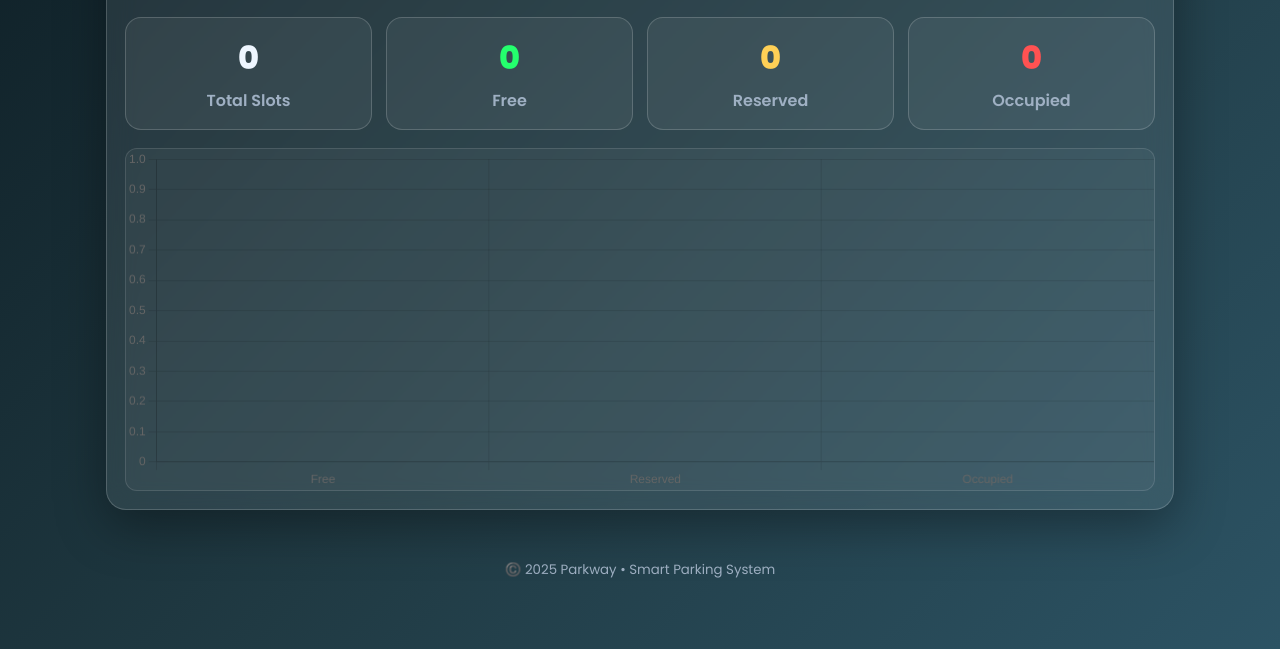
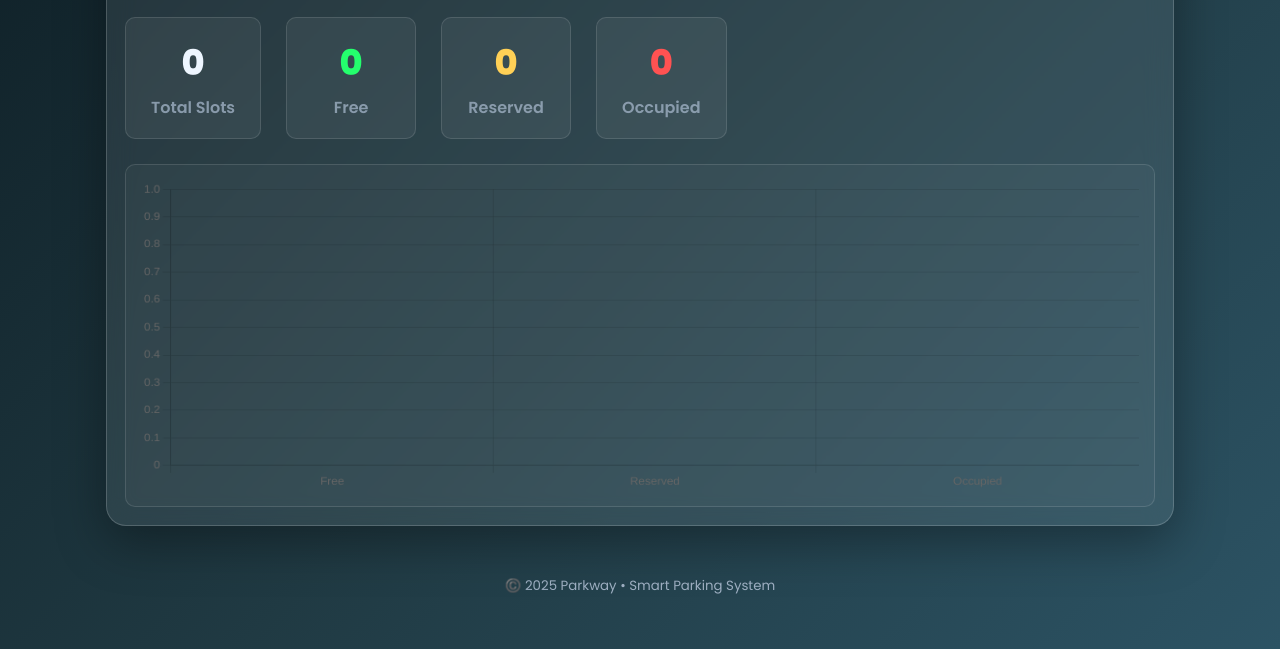
Before and after one commit to patshivm/ParkWay, a website: page dashboard.html in a window 1280 px wide. Shown: the part 151-800 px from the top of the page. Drawn offline with nearby package versions, Linux system fonts and the light colour scheme; no server answers.

Commit message:
Update dashboard.html

```diff
--- a/dashboard.html
+++ b/dashboard.html
@@ -1,15 +1,49 @@
+
 <!DOCTYPE html>
 <html lang="en">
 <head>
-<meta charset="UTF-8">
-<meta name="viewport" content="width=device-width, initial-scale=1.0">
+<meta charset="UTF-8" />
+<meta name="viewport" content="width=device-width, initial-scale=1.0" />
 <title>Parkway • Dashboard</title>
+
 <link href="https://fonts.googleapis.com/css2?family=Poppins:wght@400;600;800&display=swap" rel="stylesheet">
 <link rel="stylesheet" href="style.css">
-<script src="https://cdn.jsdelivr.net/npm/chart.js"></script>
+
+<style>
+/* Optional dashboard styling (keep your theme clean) */
+.stats {
+  display: flex;
+  gap: 25px;
+  margin: 20px 0;
+}
+.stat {
+  background: rgba(255,255,255,0.06);
+  padding: 18px 25px;
+  border-radius: 10px;
+  text-align: center;
+  min-width: 130px;
+  border: 1px solid rgba(255,255,255,0.12);
+}
+.stat-num {
+  font-size: 2.2rem;
+  font-weight: 700;
+}
+.stat-label { opacity: 0.8; }
+.stat-num.free { color: #24ff6d; }
+.stat-num.reserved { color: #ffd056; }
+.stat-num.occupied { color: #ff5252; }
+
+.chart {
+  margin-top: 25px;
+  background: rgba(255,255,255,0.03);
+  border-radius: 10px;
+  padding: 15px;
+}
+</style>
+
 </head>
+<body>
 
-<body>
 <header class="topbar">
   <div class="brand"><a href="index.html">🚗 Parkway</a></div>
   <nav class="navlinks">
@@ -31,14 +65,17 @@
         <div class="stat-num" id="statTotal">0</div>
         <div class="stat-label">Total Slots</div>
       </div>
+
       <div class="stat">
         <div class="stat-num free" id="statFree">0</div>
         <div class="stat-label">Free</div>
       </div>
+
       <div class="stat">
         <div class="stat-num reserved" id="statReserved">0</div>
         <div class="stat-label">Reserved</div>
       </div>
+
       <div class="stat">
         <div class="stat-num occupied" id="statOccupied">0</div>
         <div class="stat-label">Occupied</div>
@@ -53,19 +90,23 @@
   <small>©️ <span id="year"></span> Parkway • Smart Parking System</small>
 </footer>
 
+
+<!-- ChartJS -->
+<script src="https://cdn.jsdelivr.net/npm/chart.js"></script>
+
 <script>
-document.getElementById('year').textContent = new Date().getFullYear();
-</script>
+/* --------------------------------------
+   LIVE DASHBOARD JS (WORKING WITH YOUR SERVER)
+   -------------------------------------- */
 
-<!-- =========================== -->
-<!-- ⭐ LIVE DASHBOARD SCRIPT ⭐ -->
-<!-- =========================== -->
-<script>
+document.getElementById("year").textContent = new Date().getFullYear();
 const API_URL = "/api/parking";
 
 let chart;
 
-// Count slot stats based on backend values
+// --------------------------------------
+// Compute stats based on your real backend
+// --------------------------------------
 function computeStats(data) {
   const total = Object.keys(data).length;
 
@@ -73,19 +114,21 @@ function computeStats(data) {
       reserved = 0,
       occupied = 0;
 
-  for (const slot of Object.values(data)) {
-    const s = String(slot).toUpperCase();
+  Object.values(data).forEach(s => {
+    s = String(s).toUpperCase();
 
     if (s === "EMPTY" || s === "FREE") free++;
     else if (s === "RESERVED") reserved++;
     else if (s === "OCCUPIED") occupied++;
-  }
+  });
 
   return { total, free, reserved, occupied };
 }
 
-// Fetch backend data
-async function fetchSlots() {
+// --------------------------------------
+// Fetch live data
+// --------------------------------------
+async function fetchData() {
   try {
     const res = await fetch(API_URL, { cache: "no-store" });
     if (!res.ok) return;
@@ -94,11 +137,13 @@ async function fetchSlots() {
     updateDashboard(data);
 
   } catch (err) {
-    console.error("Dashboard Fetch Error:", err);
+    console.error("Dashboard Error:", err);
   }
 }
 
-// Update numbers + chart
+// --------------------------------------
+// Update UI + chart
+// --------------------------------------
 function updateDashboard(data) {
   const { total, free, reserved, occupied } = computeStats(data);
 
@@ -107,10 +152,12 @@ function updateDashboard(data) {
   document.getElementById("statReserved").textContent = reserved;
   document.getElementById("statOccupied").textContent = occupied;
 
-  updateChart(free, reserved, occupied);
+  updateChart({ free, reserved, occupied });
 }
 
-// Init chart (UI untouched)
+// --------------------------------------
+// Build chart
+// --------------------------------------
 function initChart() {
   const ctx = document.getElementById("usageChart").getContext("2d");
 
@@ -121,33 +168,40 @@ function initChart() {
       datasets: [{
         label: "Live Slot Status",
         data: [0, 0, 0],
-        backgroundColor: [
-          "#24ff6d",
-          "#ffd056",
-          "#ff5252"
-        ]
+        backgroundColor: ["#24ff6d", "#ffd056", "#ff5252"]
       }]
     },
     options: {
       responsive: true,
-      plugins: { legend: { display: false } }
+      plugins: {
+        legend: { display: false }
+      }
     }
   });
 }
 
-// Update chart data
-function updateChart(free, reserved, occupied) {
+// --------------------------------------
+// Update chart dynamically
+// --------------------------------------
+function updateChart(stats) {
   if (!chart) return;
 
-  chart.data.datasets[0].data = [free, reserved, occupied];
+  chart.data.datasets[0].data = [
+    stats.free,
+    stats.reserved,
+    stats.occupied
+  ];
   chart.update();
 }
 
-// Start live updates
+// --------------------------------------
+// Start LIVE update
+// --------------------------------------
 document.addEventListener("DOMContentLoaded", () => {
   initChart();
-  fetchSlots();
-  setInterval(fetchSlots, 2000);
+  fetchData();
+
+  setInterval(fetchData, 2000); // 2s live update
 });
 </script>
 
```
